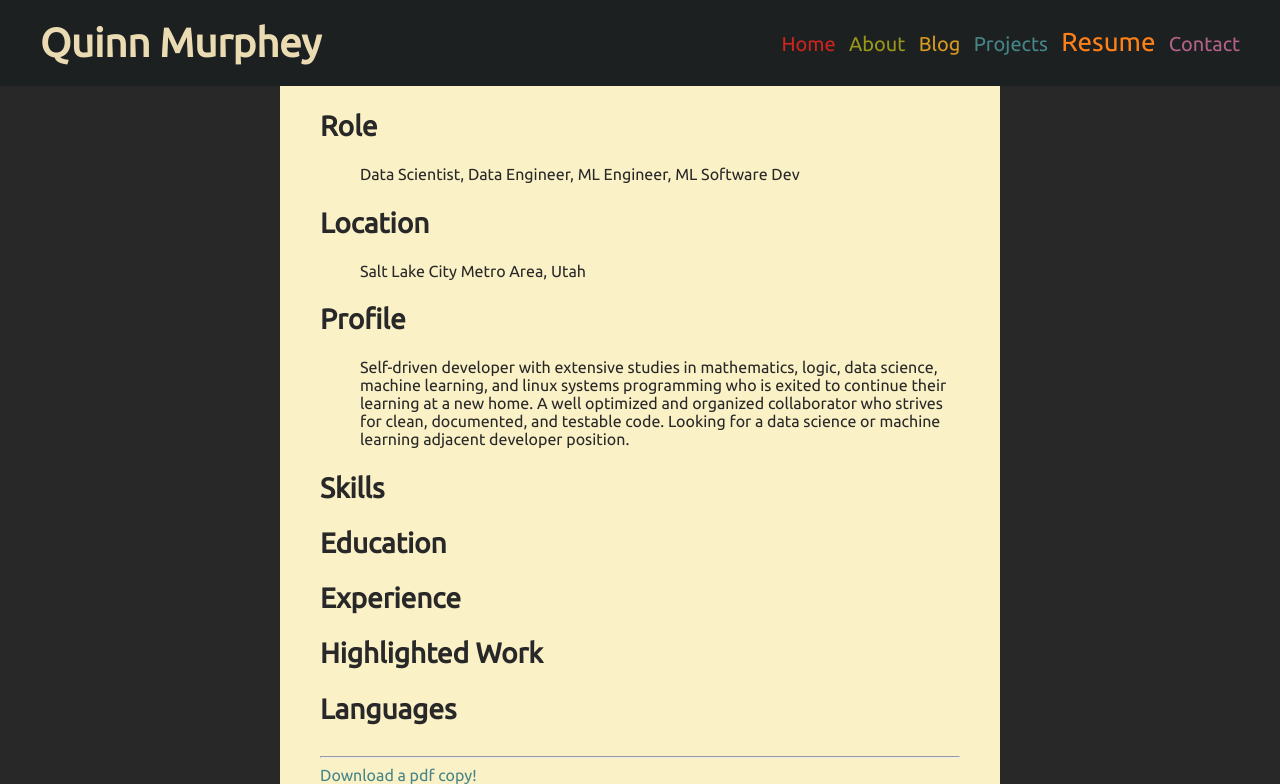
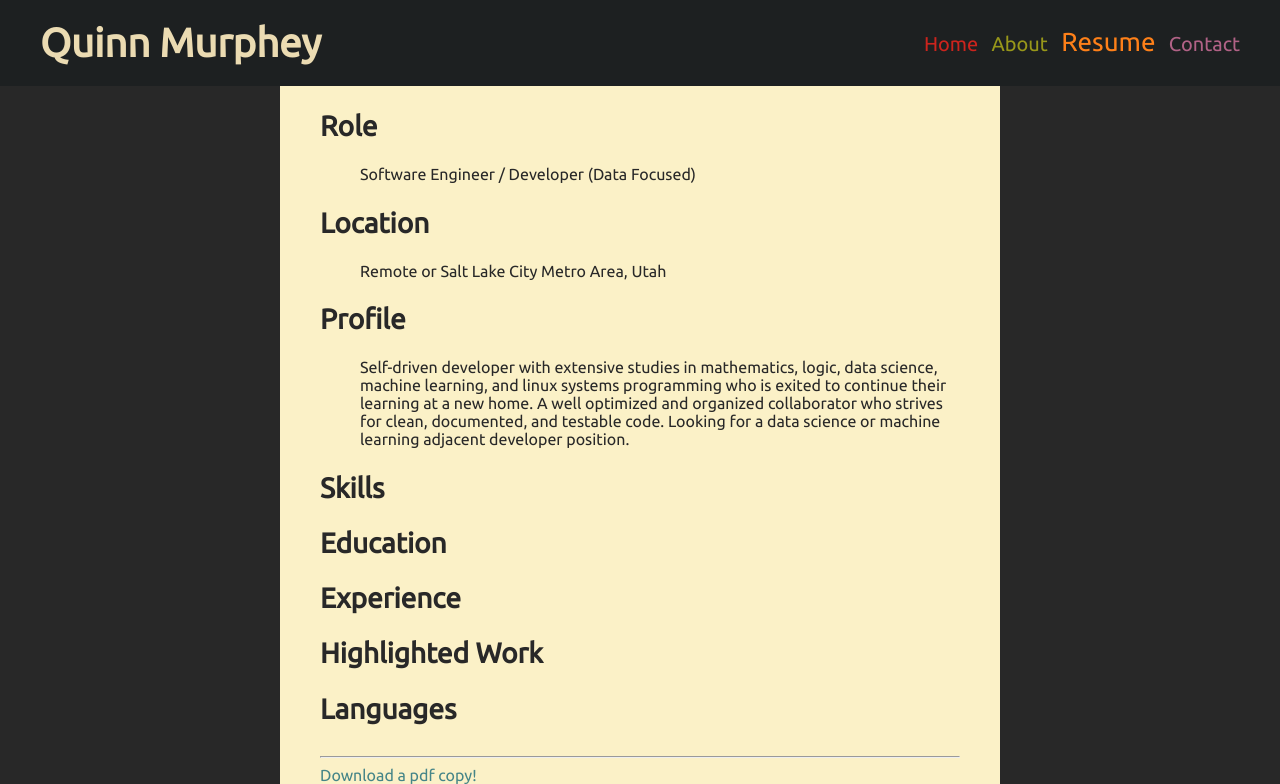
Before and after one commit to qstickmurph/personal_website, a Django app: page /resume/ in a window 1280 px wide. Shown: the top 784 px of the page. Run offline with Django 4.2, Linux system fonts and the light colour scheme.

Commit message:
Removed blog and projects from nav bar

```diff
--- a/templates/about.html
+++ b/templates/about.html
@@ -4,8 +4,8 @@
 <nav id="about-nav">
     <a id="home-link" href="/" target="_self">Home</a>
     <a id="about-link" href="/about" target="_self">About</a>
-    <a id="blog-link" href="/blog" target="_self">Blog</a>
-    <a id="projects-link" href="/projects" target="_self">Projects</a>
+<!--    <a id="blog-link" href="/blog" target="_self">Blog</a>
+    <a id="projects-link" href="/projects" target="_self">Projects</a> -->
     <a id="resume-link" href="/resume" target="_self">Resume</a>
     <a id="contact-link" href="/contact" target="_self">Contact</a>
 </nav>
--- a/templates/base.html
+++ b/templates/base.html
@@ -23,8 +23,8 @@
         <nav id="base-nav">
             <a id="home-link" href="/" target="_self">Home</a>
             <a id="about-link" href="/about" target="_self">About</a>
-            <a id="blog-link" href="/blog" target="_self">Blog</a>
-            <a id="projects-link" href="/projects" target="_self">Projects</a>
+        <!--    <a id="blog-link" href="/blog" target="_self">Blog</a>
+            <a id="projects-link" href="/projects" target="_self">Projects</a> -->
             <a id="resume-link" href="/resume" target="_self">Resume</a>
             <a id="contact-link" href="/contact" target="_self">Contact</a>
         </nav>
--- a/templates/contact.html
+++ b/templates/contact.html
@@ -4,8 +4,8 @@
 <nav id="contact-nav">
     <a id="home-link" href="/" target="_self">Home</a>
     <a id="about-link" href="/about" target="_self">About</a>
-    <a id="blog-link" href="/blog" target="_self">Blog</a>
-    <a id="projects-link" href="/projects" target="_self">Projects</a>
+<!--    <a id="blog-link" href="/blog" target="_self">Blog</a>
+    <a id="projects-link" href="/projects" target="_self">Projects</a> -->
     <a id="resume-link" href="/resume" target="_self">Resume</a>
     <a id="contact-link" href="/contact" target="_self">Contact</a>
 </nav>
--- a/templates/home.html
+++ b/templates/home.html
@@ -4,8 +4,8 @@
 <nav id="home-nav">
     <a id="home-link" class="highlighted" href="/" target="_self">Home</a>
     <a id="about-link" href="/about" target="_self">About</a>
-    <a id="blog-link" href="/blog" target="_self">Blog</a>
-    <a id="projects-link" href="/projects" target="_self">Projects</a>
+<!--    <a id="blog-link" href="/blog" target="_self">Blog</a>
+    <a id="projects-link" href="/projects" target="_self">Projects</a> -->
     <a id="resume-link" href="/resume" target="_self">Resume</a>
     <a id="contact-link" href="/contact" target="_self">Contact</a>
 </nav>
--- a/templates/resume.html
+++ b/templates/resume.html
@@ -4,8 +4,8 @@
 <nav id="resume-nav">
     <a id="home-link" href="/" target="_self">Home</a>
     <a id="about-link" href="/about" target="_self">About</a>
-    <a id="blog-link" href="/blog" target="_self">Blog</a>
-    <a id="projects-link" href="/projects" target="_self">Projects</a>
+<!--    <a id="blog-link" href="/blog" target="_self">Blog</a>
+    <a id="projects-link" href="/projects" target="_self">Projects</a> -->
     <a id="resume-link" href="/resume" target="_self">Resume</a>
     <a id="contact-link" href="/contact" target="_self">Contact</a>
 </nav>
@@ -17,13 +17,13 @@
         <div id="resume-role" class="resume-section">
             <h2>Role</h2>
             <p>
-                Data Scientist, Data Engineer, ML Engineer, ML Software Dev
+                Software Engineer / Developer (Data Focused)
             </p>
         </div>
         <div id="resume-location" class="resume-section">
             <h2>Location</h2>
             <p>
-                Salt Lake City Metro Area, Utah
+                Remote or Salt Lake City Metro Area, Utah
             </p>
         </div>
         <div id="resume-profile" class="resume-section">
```
Also changed, not shown: 1 other file.
